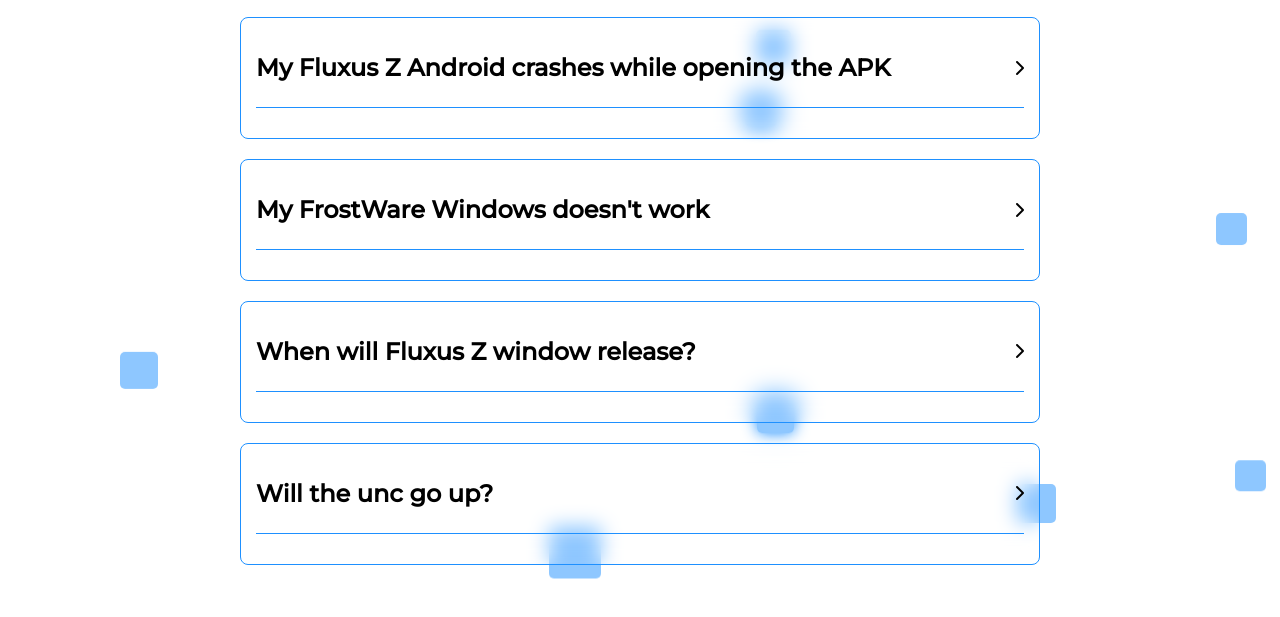
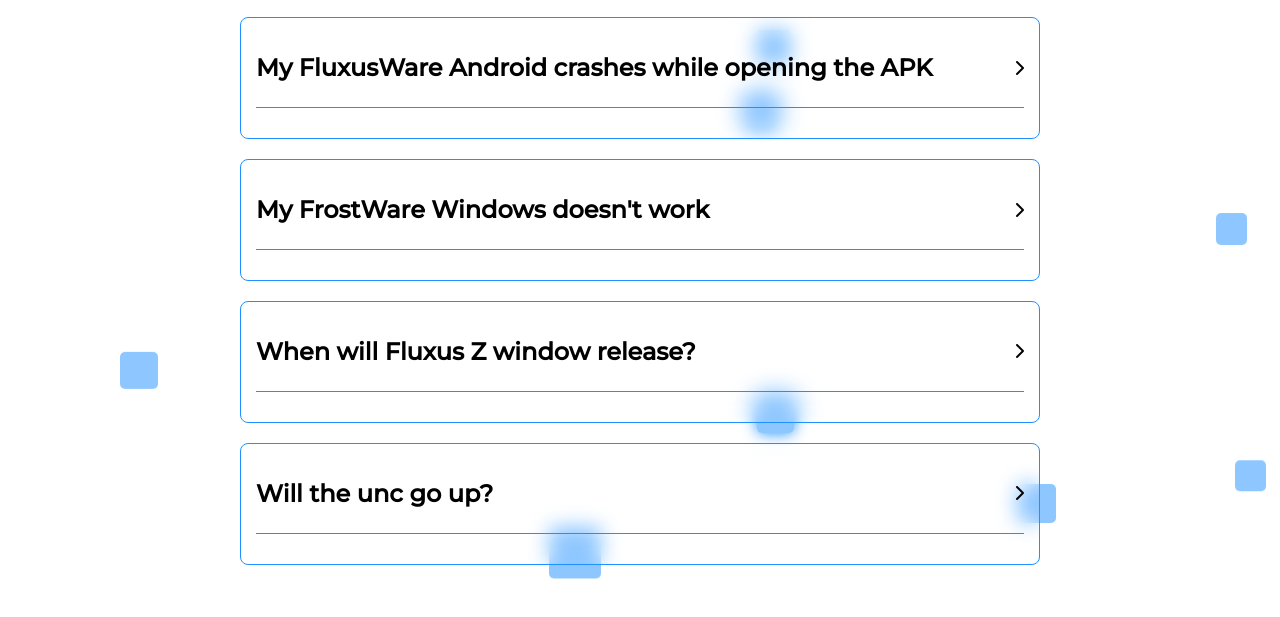
Before and after one commit to YellowGregs/Frostware, a plain HTML site: page FAQ.html in a window 1280 px wide. Shown: the part 153-770 px from the top of the page. Drawn offline with Linux system fonts and the light colour scheme.

Commit message:
Update FAQ.html

```diff
--- a/FAQ.html
+++ b/FAQ.html
@@ -139,7 +139,7 @@
         </button>
         <div class="faq-item" onclick="toggleAnswer(this)">
             <div class="question">
-                <h2>My Fluxus Z Android crashes while opening the APK</h2>
+                <h2>My FluxusWare Android crashes while opening the APK</h2>
                 <i class="fas fa-chevron-right arrow"></i>
             </div>
             <div class="line"></div>
```
